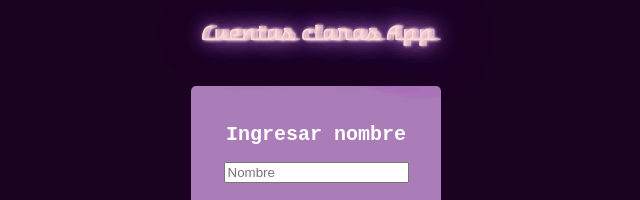
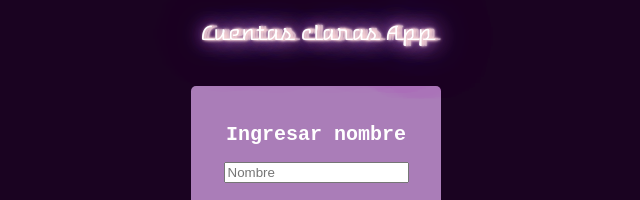
Before and after one commit to guadalupeandraca/appgastos, a plain HTML site: page index.html in a window 1280 px wide. Shown: the top 200 px of the page, 324-964 px from the left. Drawn offline with Linux system fonts and the light colour scheme.

Commit message:
Version3

```diff
--- a/style.css
+++ b/style.css
@@ -28,7 +28,7 @@ height: fit-content;
 .neon-text{
     font-family: warnes;
     font-size: 20px;
-    color: #ffd8d8;
+    color: white;
     justify-content: center;
     align-items: center;
     margin-top: 20px;
```
